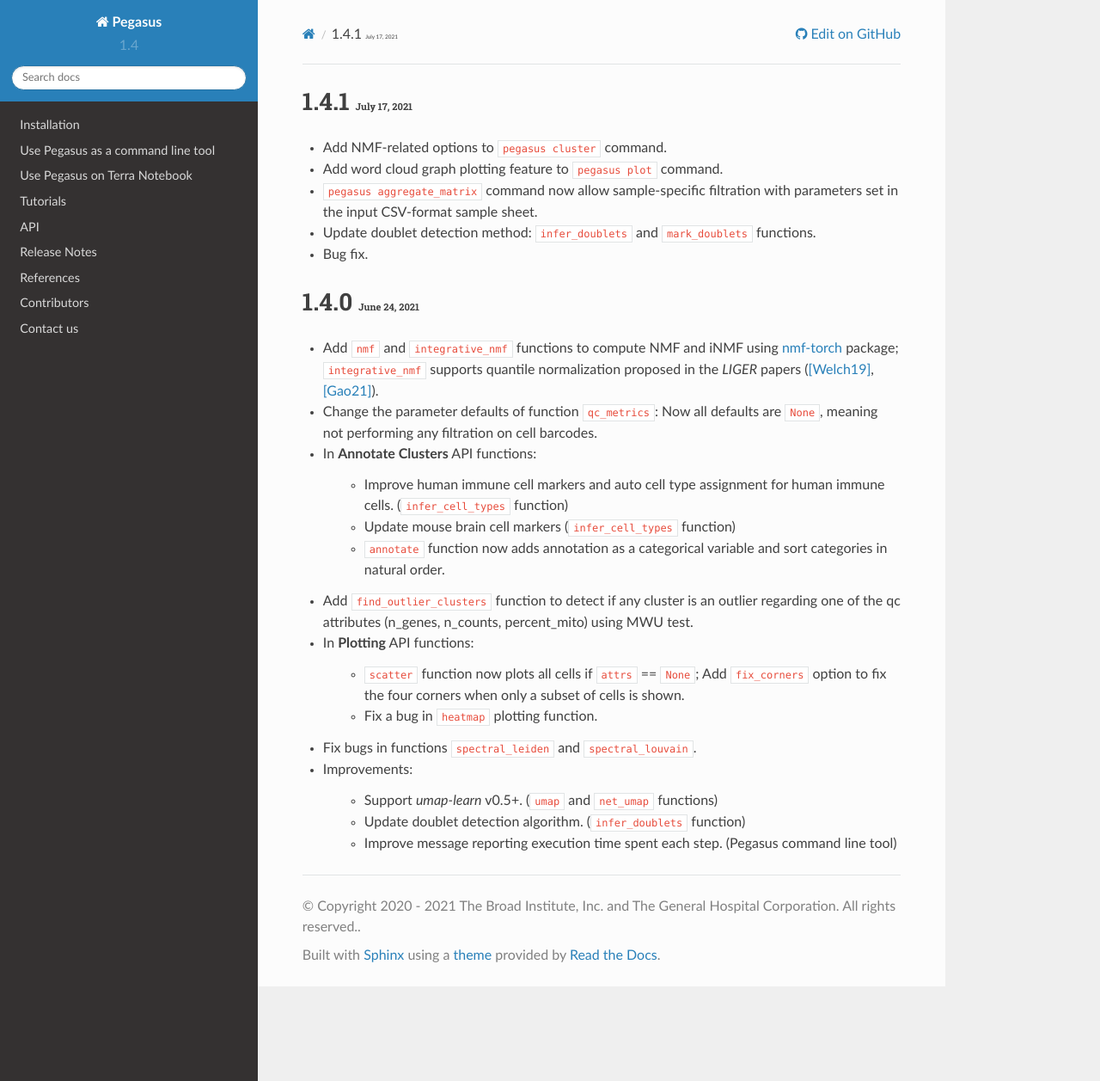
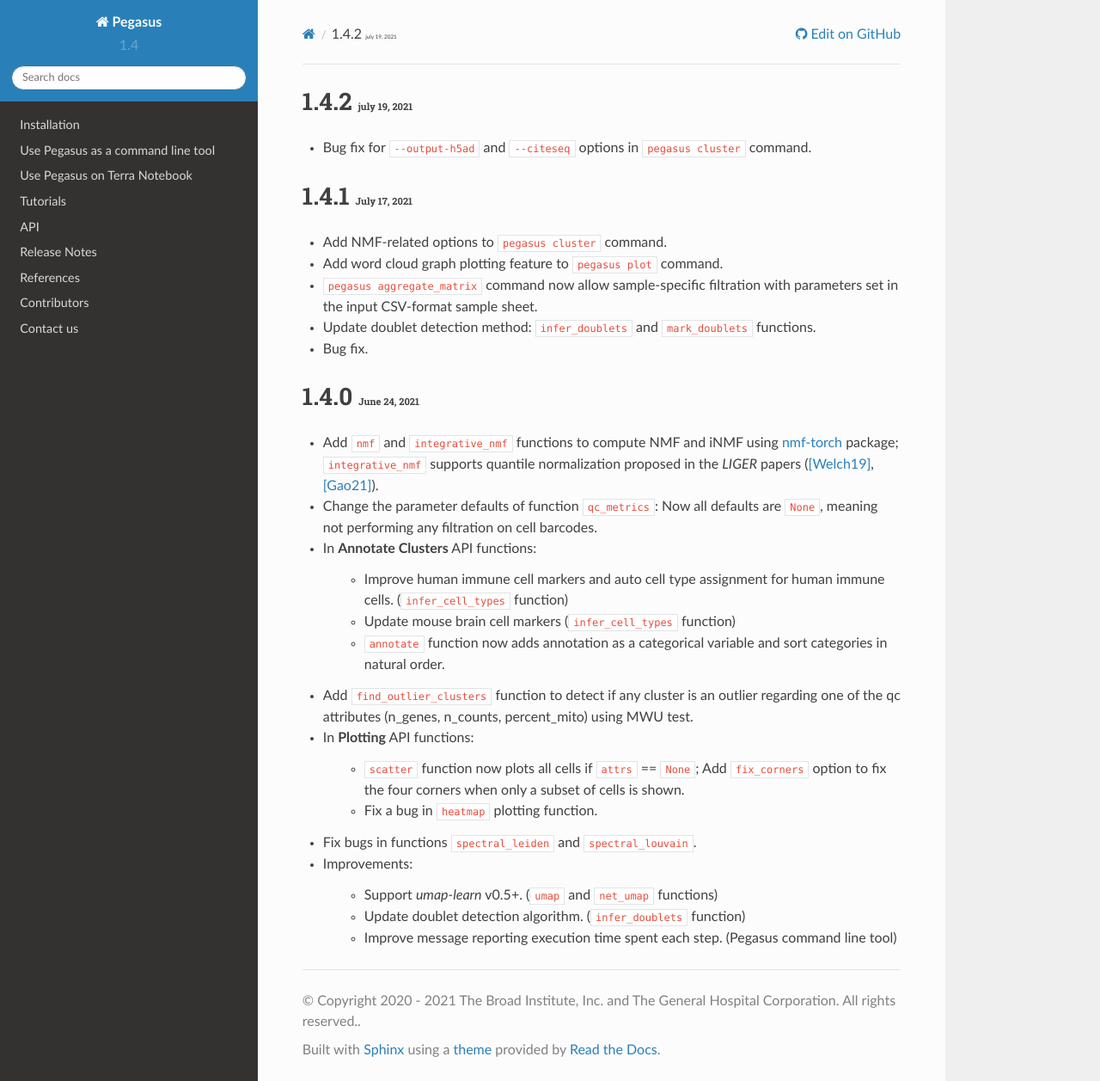
Before and after one commit to lilab-bcb/pegasus, a Sphinx documentation site: the page built from docs/release_notes/version_1_4.rst, in a window 1280 px wide and 1257 px high. Shown: the whole window at 86% size. Built offline with Sphinx 7.4.7 and the Read the Docs theme 2.0.0, drawn with Linux system fonts in a browser that asks for light colours; formulas are drawn with MathJax 3.

Commit message:
update docs

```diff
--- a/docs/conf.py
+++ b/docs/conf.py
@@ -31,7 +31,7 @@ author = (
 # The short X.Y version
 version = "1.4"
 # The full version, including alpha/beta/rc tags
-release = "1.4.0"
+release = "1.4.2"
 
 
 # -- General configuration ---------------------------------------------------
--- a/docs/release_notes/version_1_4.rst
+++ b/docs/release_notes/version_1_4.rst
@@ -1,3 +1,8 @@
+1.4.2 :small:`july 19, 2021`
+^^^^^^^^^^^^^^^^^^^^^^^^^^^^^^^^^^
+
+* Bug fix for ``--output-h5ad`` and ``--citeseq`` options in ``pegasus cluster`` command.
+
 1.4.1 :small:`July 17, 2021`
 ^^^^^^^^^^^^^^^^^^^^^^^^^^^^^^^^^^
 
```
